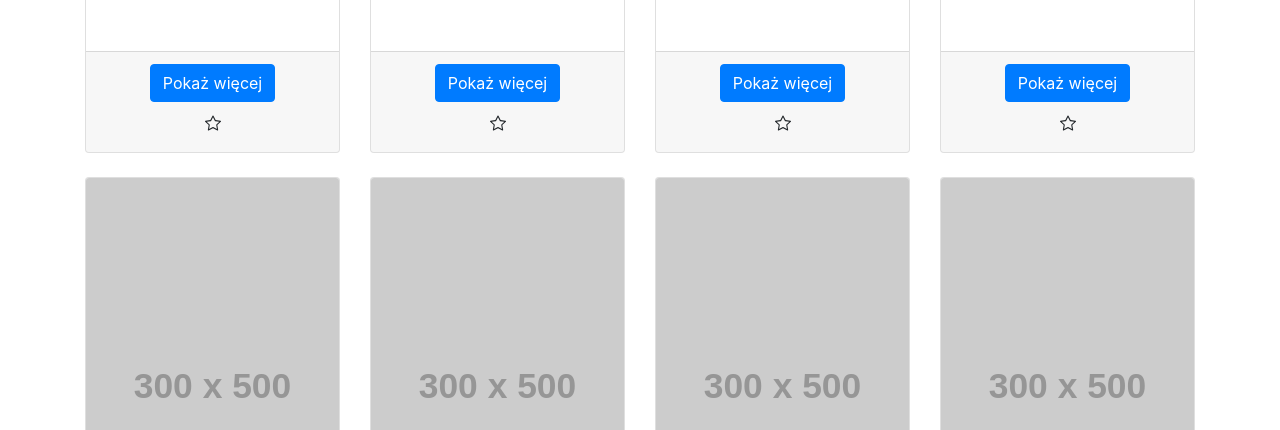
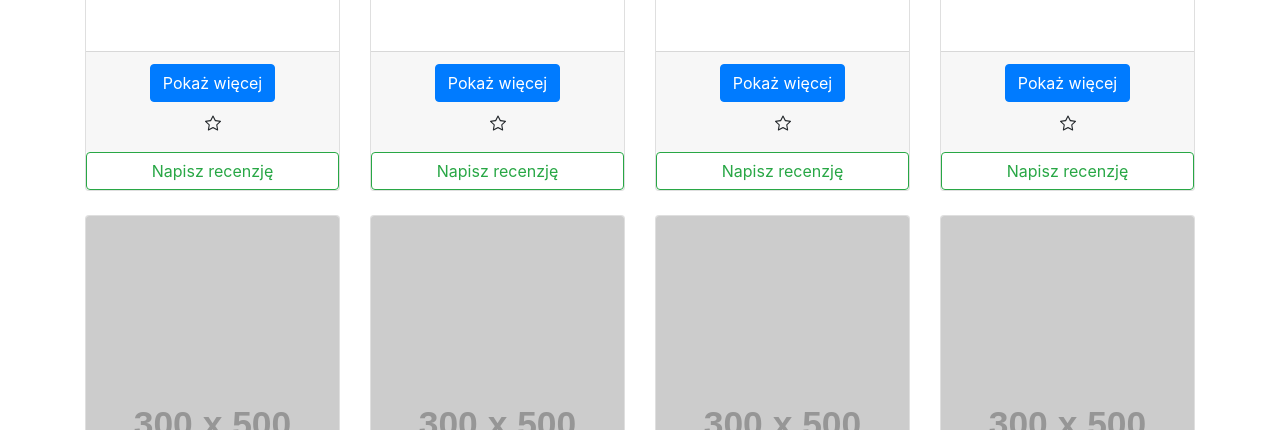
Before and after one commit to adis5433/movie_project, a Flask app: page / in a window 1280 px wide. Shown: the part 881-1311 px from the top of the page. Run offline with Flask 2, Linux system fonts and the light colour scheme; grey boxes labelled with a size stand in for pictures from a placeholder-image service; data that the repository does not hold is empty; some libraries are stand-ins or nearby versions.

Commit message:
deploy recent version

```diff
--- a/movies_catalogue/templates/homepage.html
+++ b/movies_catalogue/templates/homepage.html
@@ -35,6 +35,7 @@
                 </button>
                </form>
            </div>
+           <button type="button" class="btn btn-outline-success">Napisz recenzję</button>
        </div>
    </div>
     {%endfor%}
```
